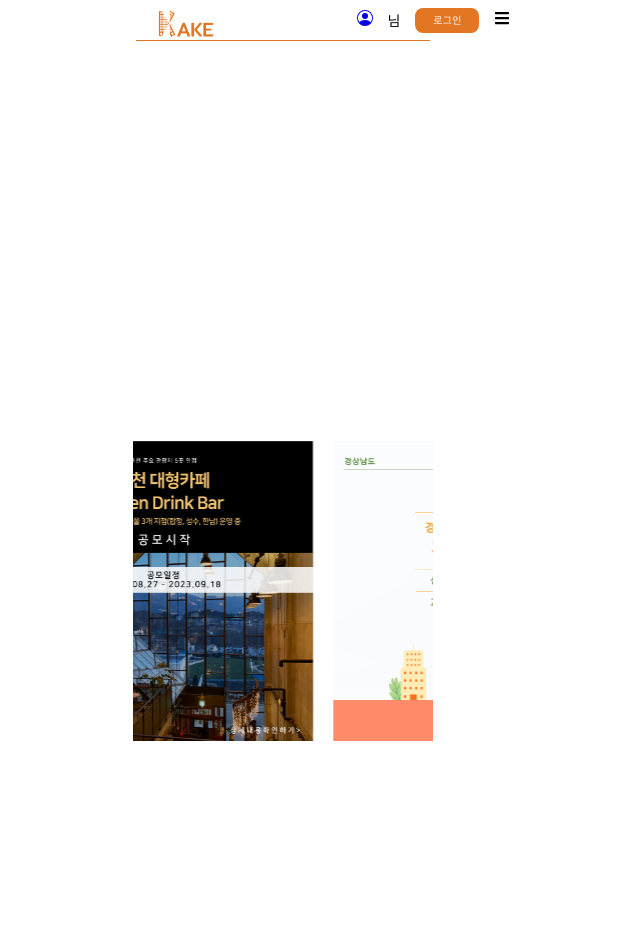
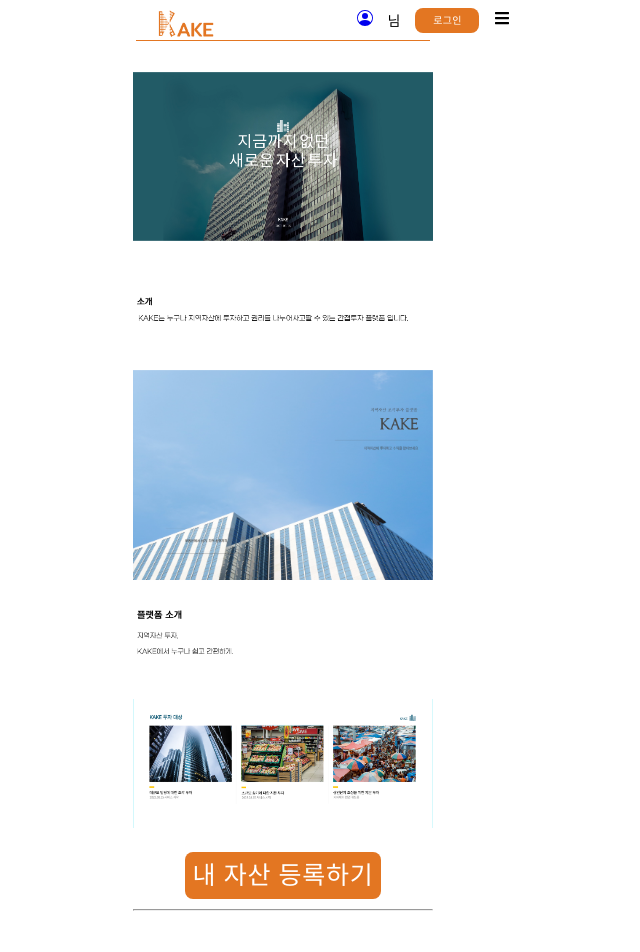
Before and after one commit to 2023KoscomTeam1/react-front, a React (Create React App) app: page / in a window 1280 px wide. Shown: the top 952 px of the page, without its empty margins (357-997 px from the left). Before the commit the page ends 841 px from the top, so only its background shows below. Built offline with nearby package versions, Linux system fonts and the light colour scheme.

Commit message:
💄style : Home 화면 UI 개선

```diff
--- a/src/routes/Home.css
+++ b/src/routes/Home.css
@@ -32,9 +32,10 @@
 .banner-container {
   position: relative;
   overflow: hidden;
+
   width: 100%;
-  margin-top: 400px;
-  height: 50vh; /* 화면의 절반 높이만큼 설정 */
+  margin-top: 50px;
+  height: 10vh; /* 화면의 절반 높이만큼 설정 */
 }
 
 .banner-wrapper {
@@ -43,12 +44,21 @@
 }
 
 .banner-image {
+  width: 40%;
+  height: 30%;
+  object-fit: cover;
+  margin-right: 40px; /* 이미지 사이 간격 */
+}
+
+.home-image {
   width: 100%;
   height: 100%;
   object-fit: cover;
-  margin-right: 20px; /* 이미지 사이 간격 */
+  margin-top: 10px;
+  margin-bottom: 10px;
+
+
 }
-
 /* @keyframes를 사용하여 배너 이동 애니메이션 정의 */
 @keyframes scrollBanner {
   0% {
@@ -62,7 +72,9 @@
 .register-button {
   display: flex;
   justify-content: center;
-  margin-top: 40px;
+  margin-top: 10px;
+  margin-bottom: 10px;
+
 }
 
 /* 추가적인 스타일링 작업을 수행할 수 있습니다 */
--- a/src/routes/Home.js
+++ b/src/routes/Home.js
@@ -6,8 +6,23 @@ import Nav from "../components/Nav";
 function Home() {
   return (
     <div className="default-frame">
+
       <div className="company-container">
         <Nav />
+        <img src="/img/home/001.png" alt="home 1" className="home-image" />
+        <img src="/img/home/intro_bold.png" alt="home 5" className="home-image" />
+        <img src="/img/home/002.png" alt="home 3" className="home-image" />
+        <img src="/img/home/home_txt.png" alt="home 5" className="home-image" />
+        <img src="/img/home/004.png" alt="home 3" className="home-image" />
+
+        {/* "내 자산 등록하기" 버튼 */}
+        <div className="register-button">
+          <Link to="/company/portfolio">
+            <ColorButton text={"내 자산 등록하기"} size={25} />
+          </Link>
+        </div>
+
+        <hr/>
         {/* 배너 컨테이너 */}
         <div className="banner-container">
           <div className="banner-wrapper">
@@ -20,7 +35,8 @@ function Home() {
           </div>
         </div>
 
-      {/* "내 자산 등록하기" 버튼 */}
+
+
       </div>
     </div>
   );
```
Lines whose indentation alone changed are shown as unchanged.
